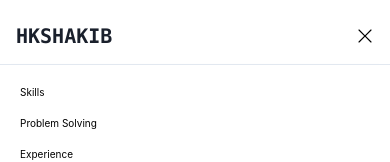
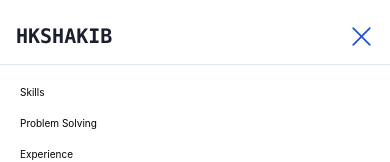
Before and after one commit to hkshakib/portfolio, a React (Create React App) app: page / in a window 390 px wide. Both pictures are taken after a click on the button 365 px from the left and 36 px from the top of the page. Shown: the top 162 px of the page. Built offline with nearby package versions, Linux system fonts and the light colour scheme; what tailwindcss-font-inter would draw is missing.

Commit message:
feat: Add motion to Humburger -mobile nav

```diff
--- a/src/components/Navbar.jsx
+++ b/src/components/Navbar.jsx
@@ -1,6 +1,8 @@
 import React, { useState, useEffect, useRef } from "react";
 import { Link, scroller } from "react-scroll";
 import { AiOutlineMenu } from "react-icons/ai";
+
+import { motion } from "framer-motion";
 import { RxCross1 } from "react-icons/rx";
 import CV from "../static/Resume.pdf";
 
@@ -238,19 +240,28 @@ function Navbar() {
         <button
           className="flex text-black cursor-pointer hover:text-gray-600 "
           onClick={toggleMenu}
+          initial={{ opacity: 0, x: -20 }}
+          animate={{ opacity: 1, x: 0 }}
+          exit={{ opacity: 0, x: -20 }}
         >
           {menuOpen ? (
-            <RxCross1 className="text-[18px]" />
+            <motion.div>
+              <RxCross1 className="text-[25px] text-blue-700" />
+            </motion.div>
           ) : (
-            <AiOutlineMenu className="text-[18px]" />
+            <motion.div>
+              <AiOutlineMenu className="text-[25px] text-blue-700" />
+            </motion.div>
           )}
         </button>
       </div>
 
       {menuOpen && (
-        <div
+        <motion.div
           className="lg:hidden absolute top-16 left-0 right-0 bg-white z-10 w-[100%] transition-opacity duration-300 ease-in-out border-b shadow-lg p-1 border-t-[1px]"
           ref={navRef}
+          initial={{ opacity: 0, y: -20 }}
+          animate={{ opacity: menuOpen ? 1 : 0, y: menuOpen ? 0 : -20 }}
         >
           <ul className="flex flex-col gap-4 text-[10px] text-black transition-all duration-500 ease-in p-4">
             <li
@@ -352,7 +363,7 @@ function Navbar() {
               IntellectuCurriculum
             </button>
           </a>
-        </div>
+        </motion.div>
       )}
     </header>
   );
```
